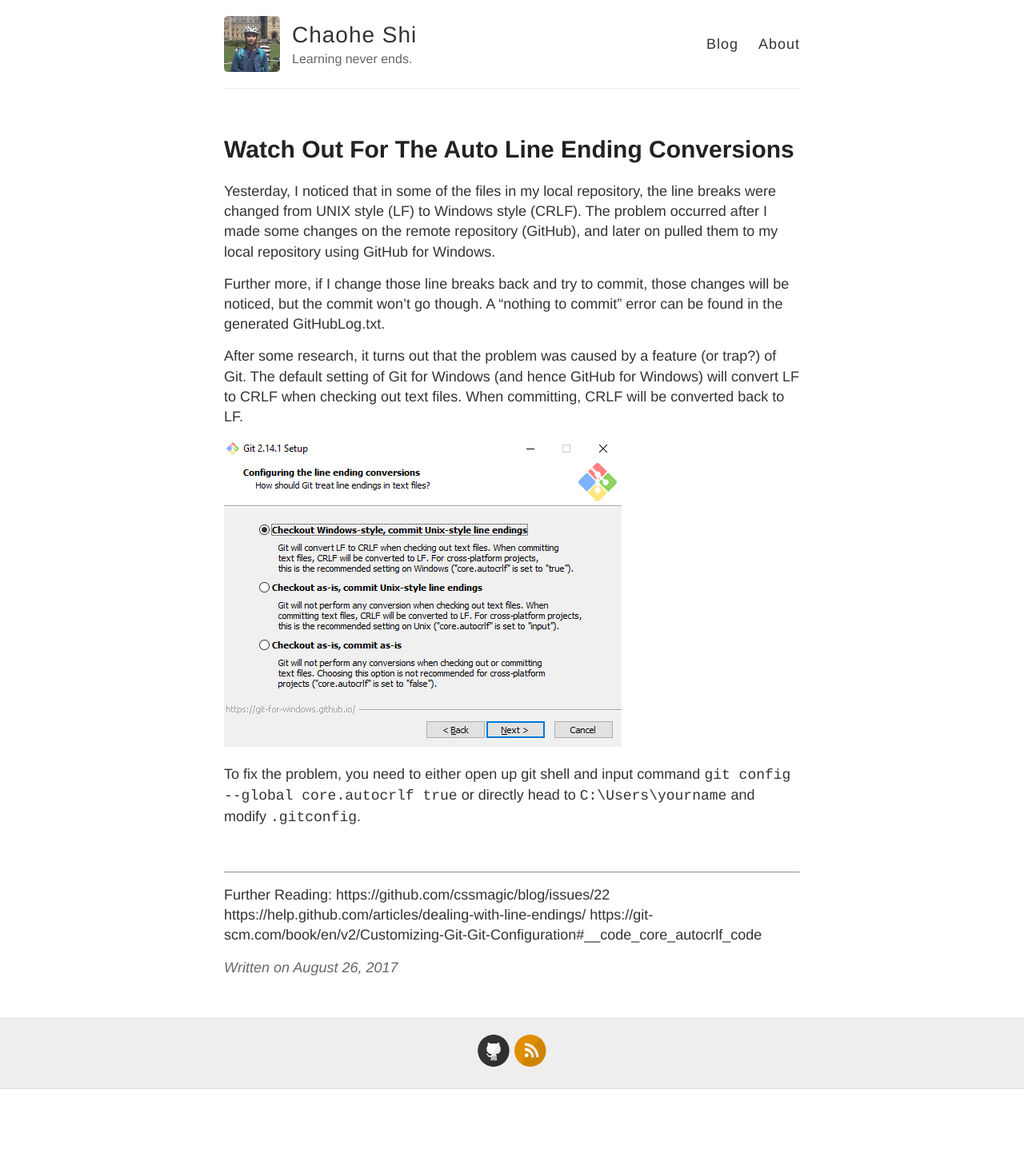
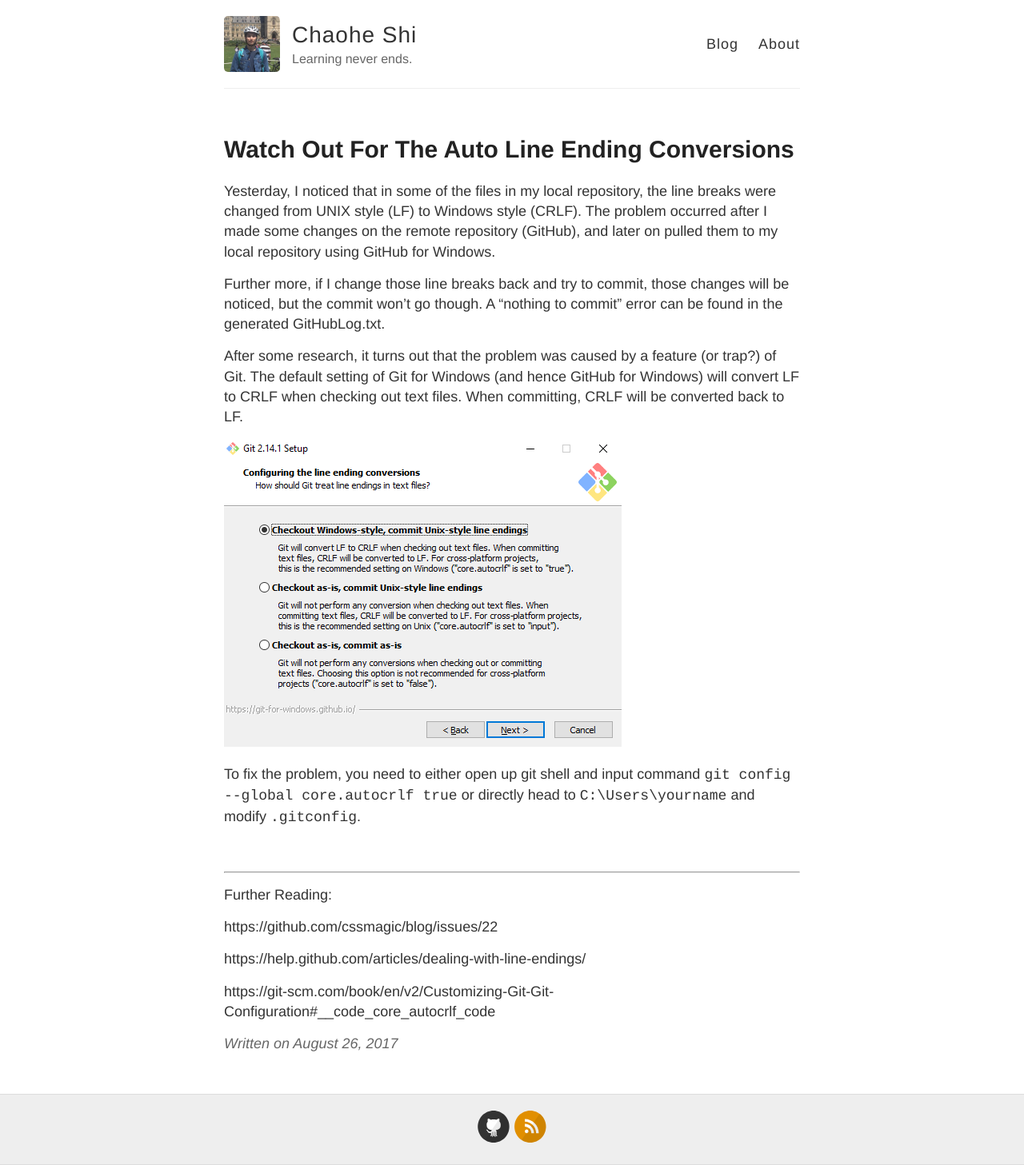
Before and after one commit to chaohershi/chaohershi.github.io, a Jekyll site: the page built from _posts/2017-08-26-Watch-Out-for-the-Auto-Line-Ending-Conversions.md, in a window 1280 px wide. Shown: the whole page at 80% size. Built offline with Jekyll 4.4.1, drawn with Linux system fonts in a browser that asks for light colours; our own code applies the rules of GitHub Pages for plain Markdown files; comment, search, counter and statistics services are not loaded; before the commit the page ends 1362 px from its top, so only the background shows below that.

Commit message:
Update 2017-08-26-Watch-Out-for-the-Auto-Line-Ending-Conversions.md

```diff
--- a/_posts/2017-08-26-Watch-Out-for-the-Auto-Line-Ending-Conversions.md
+++ b/_posts/2017-08-26-Watch-Out-for-the-Auto-Line-Ending-Conversions.md
@@ -4,7 +4,7 @@
 
 After some research, it turns out that the problem was caused by a feature (or trap?) of Git. The default setting of Git for Windows (and hence GitHub for Windows) will convert LF to CRLF when checking out text files. When committing, CRLF will be converted back to LF.
 
-![](/images/Git Setup.png)
+![](/images/Git%20Setup.png)
 
 To fix the problem, you need to either open up git shell and input command `git config --global core.autocrlf true` or directly head to `C:\Users\yourname` and modify `.gitconfig`.
 
@@ -13,6 +13,9 @@
 ---
 
 Further Reading:
+
 https://github.com/cssmagic/blog/issues/22
+
 https://help.github.com/articles/dealing-with-line-endings/
+
 https://git-scm.com/book/en/v2/Customizing-Git-Git-Configuration#__code_core_autocrlf_code
```
